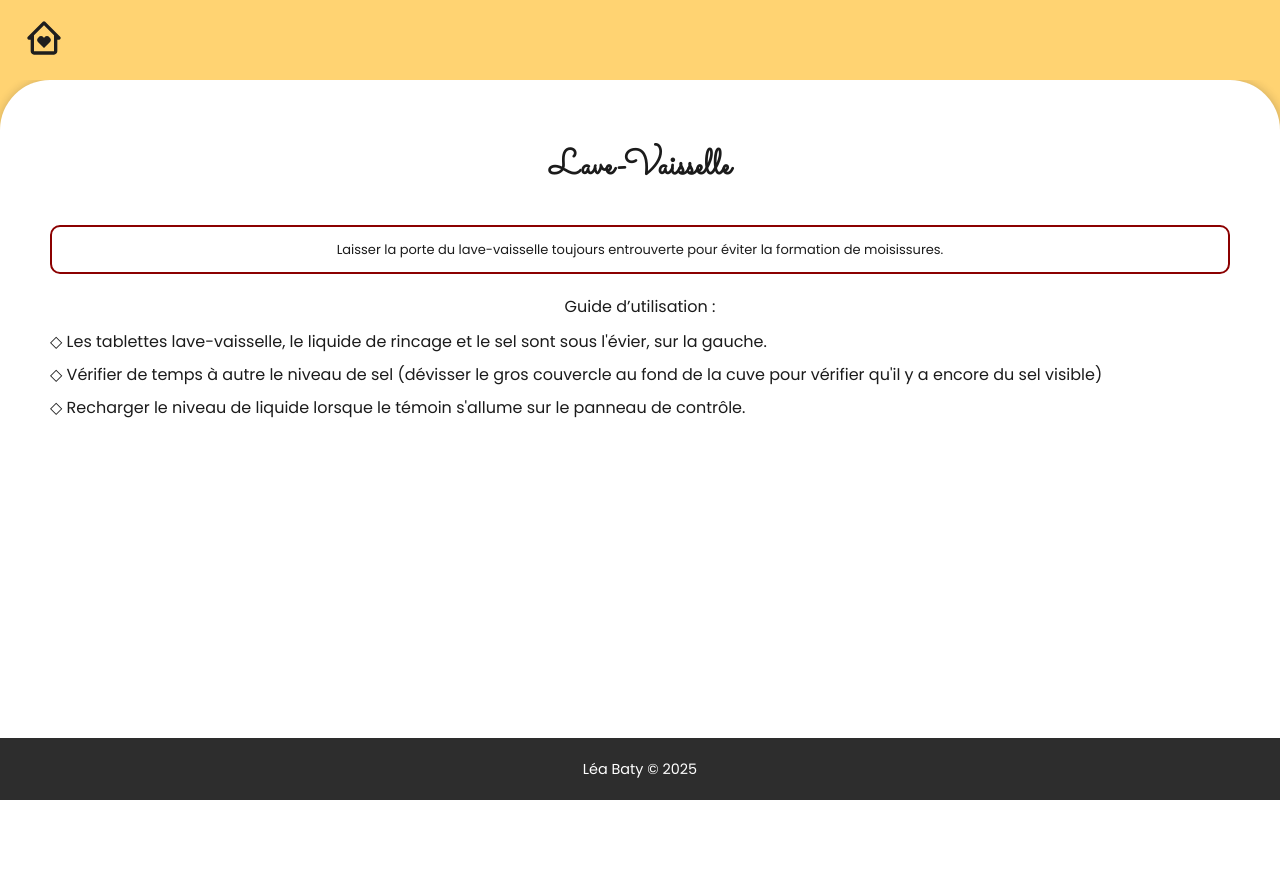
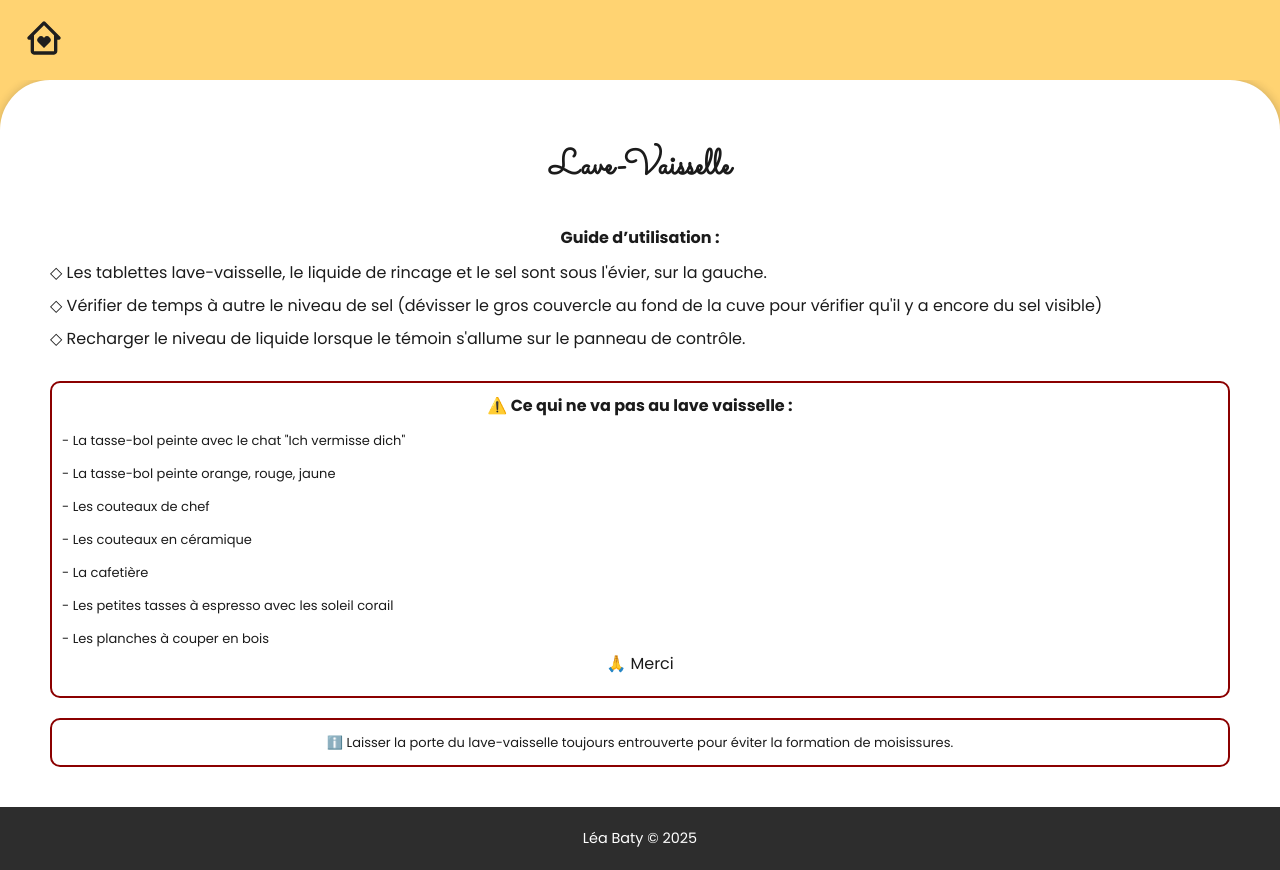
Before and after one commit to leabaty/welcome-guide, a React (Create React App) app: page /lave-vaisselle in a window 1280 px wide. Before the commit the page ends 800 px from the top, so only its background shows below. Built offline with nearby package versions, Linux system fonts and the light colour scheme.

Commit message:
Add lave-vaisselle additional info

```diff
--- a/src/components/pages/LaveVaisselle/LaveVaisselle.js
+++ b/src/components/pages/LaveVaisselle/LaveVaisselle.js
@@ -7,11 +7,7 @@ function LaveVaisselle() {
 
           <div className='content__inside'>
             <div className='paragraph'>
-              <p className='text alert'>
-                Laisser la porte du lave-vaisselle toujours entrouverte pour éviter la formation de
-                moisissures.{' '}
-              </p>
-              <p className='text'>Guide d’utilisation : </p>
+              <p className='text bold'>Guide d’utilisation : </p>
               <ul>
                 <li>
                   ◇ Les tablettes lave-vaisselle, le liquide de rincage et le sel sont sous l'évier,
@@ -27,6 +23,24 @@ function LaveVaisselle() {
                 </li>
               </ul>
             </div>
+            <div className=' alert'>
+              {' '}
+              <p className='text bold'>⚠️ Ce qui ne va pas au lave vaisselle :</p>
+              <ul>
+                <li> - La tasse-bol peinte avec le chat "Ich vermisse dich"</li>
+                <li> - La tasse-bol peinte orange, rouge, jaune</li>
+                <li> - Les couteaux de chef</li>
+                <li> - Les couteaux en céramique</li>
+                <li> - La cafetière</li>
+                <li> - Les petites tasses à espresso avec les soleil corail</li>
+                <li> - Les planches à couper en bois</li>
+              </ul>
+              <p className='text'>🙏 Merci</p>
+            </div>
+            <p className='text alert'>
+              ℹ️ Laisser la porte du lave-vaisselle toujours entrouverte pour éviter la formation de
+              moisissures.{' '}
+            </p>
           </div>
         </div>
       </div>
```
